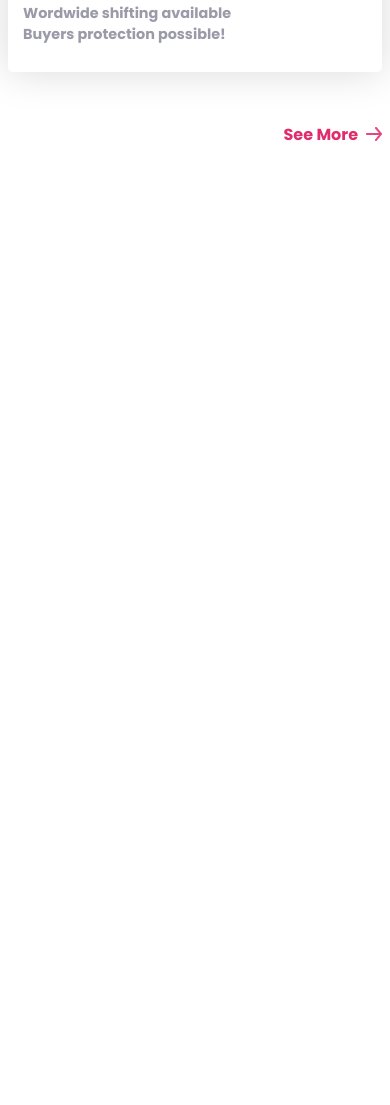
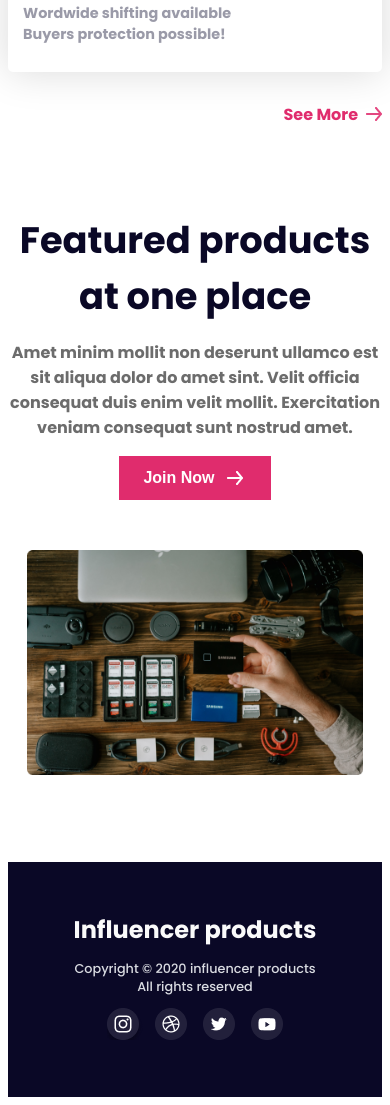
Before and after one commit to mdhasanshuvo/Influencer-products, a plain HTML site: page index.html in a window 390 px wide. Shown: the part 6597-7702 px from the top of the page. Before the commit the page ends 6844 px from the top, so only its background shows below. Drawn offline with Linux system fonts and the light colour scheme.

Commit message:
responsive features section and footer added

```diff
--- a/index.html
+++ b/index.html
@@ -9,7 +9,9 @@
 </head>
 
 <body class="poppins-regular">
+    <!-- header start -->
     <header>
+        <!-- navigation start  -->
         <nav class="navbar display_flex">
             <h3 class="brand">Influencer products</h3>
             <ul class="display_flex">
@@ -21,6 +23,8 @@
                 <img src="images/clarity_shopping-cart-outline-badged.png" alt="">
             </ul>
         </nav>
+
+        <!-- banner start -->
         <div class="banner_container display_flex">
             <div class="banner_info">
                 <h1 class="banner_header">Start your Journey as Influencer</h1>
@@ -34,6 +38,7 @@
         </div>
     </header>
     <main>
+
         <!-- sponsor section start -->
         <section class="sponsor">
             <img src="images/Alibaba.svg" alt="">
@@ -173,9 +178,28 @@
                 <img src="images/Group.png" alt="">
             </div>
         </section>
+
+        <!-- features section start -->
+        <section class="features display_flex">
+            <div class="features_image_container">
+                <img src="images/gear.png" alt="">
+            </div>
+            <div class="features_info">
+                <h2 class="features_title">Featured products at one place</h2>
+                <p class="features_description">Amet minim mollit non deserunt ullamco est sit aliqua dolor do amet sint. Velit officia consequat duis enim velit mollit. Exercitation veniam consequat sunt nostrud amet.</p>
+                <button class="join">Join Now
+                    <img src="images/arrow-forward 2.png" alt="">
+                </button>
+            </div>
+        </section>
+
     </main>
     <footer>
-
+        <div class="footer_info">
+            <h2 class="footer_title">Influencer products</h2>
+            <p class="footer_description">Copyright © 2020  influencer products <br> All rights reserved</p>
+            <img src="images/Social Links.png" alt="">
+        </div>
     </footer>
 </body>
 
--- a/styles/style.css
+++ b/styles/style.css
@@ -166,6 +166,60 @@ header{
     height: 14px;
 }
 
+/* features related styles */
+.features{
+    max-width: 1100px;
+    margin: 0 auto;
+    gap: 100px;
+    margin-bottom: 80px;
+}
+.features_title{
+    font-weight: 700;
+    font-size: 2.3rem;
+    color: #0A0826;
+    margin-top: 35px;
+    margin-bottom: 0;
+}
+.features_description{
+    font-weight: 700;
+    font-size: 1rem;
+    color: #6C6C6C;
+    margin: 16px 0;
+}
+.join{
+    padding: 10px 24px;
+    background-color: #E02C6D;
+    color: white;
+    font-weight: 700;
+    font-size: 1rem;
+    display: flex;
+    align-items: center;
+    gap: 8px;
+    border: none;
+}
+
+/* footer related styles */
+footer{
+    background-color: rgb(10, 8, 38) ;
+}
+.footer_info{
+    max-width: 260px;
+    margin: 0 auto;
+    padding: 50px 0;
+    text-align: center;
+}
+.footer_title{
+    font-weight: bold;
+    font-size: 1.5rem;
+    margin: 0;
+    color: #fffffffa;
+}
+.footer_description{
+    font-weight: 500;
+    font-size: 0.8rem;
+    color: #D9DBE1;
+}
+
 
 /* responsive for mobile*/
 @media screen and (max-width:576px) {
@@ -177,10 +231,14 @@ header{
     .navbar ul{
         padding: 0;
     }
-    .banner_container{
+    .banner_container,
+    .features
+    {
         flex-direction: column-reverse;
     }
-    .banner_info{
+    .banner_info,
+    .features_info
+    {
         text-align: center;
         width: auto;
     }
@@ -191,7 +249,9 @@ header{
         font-weight: 600;
         font-size: 1rem;
     }
-    .banner_btn{
+    .banner_btn,
+    .join
+    {
         margin: 0 auto;
     }
     .banner_img_container{
@@ -215,10 +275,19 @@ header{
     .sponsor img{
         width: 16%;
     }
-
     .card_container{
         display: grid;
         grid-template-columns: repeat(1,1fr);
         gap: 30px;
     }
+    .see_more{
+        margin: 30px 0 50px;
+    }
+    .features{
+        gap: 50px;
+    }
+    .features_image_container img{
+        width: 90%;
+        margin: 0px 5% ;
+    }
 }
```
Also changed, not shown: images/Social Links.png (added), images/arrow-forward 2.png (added).
